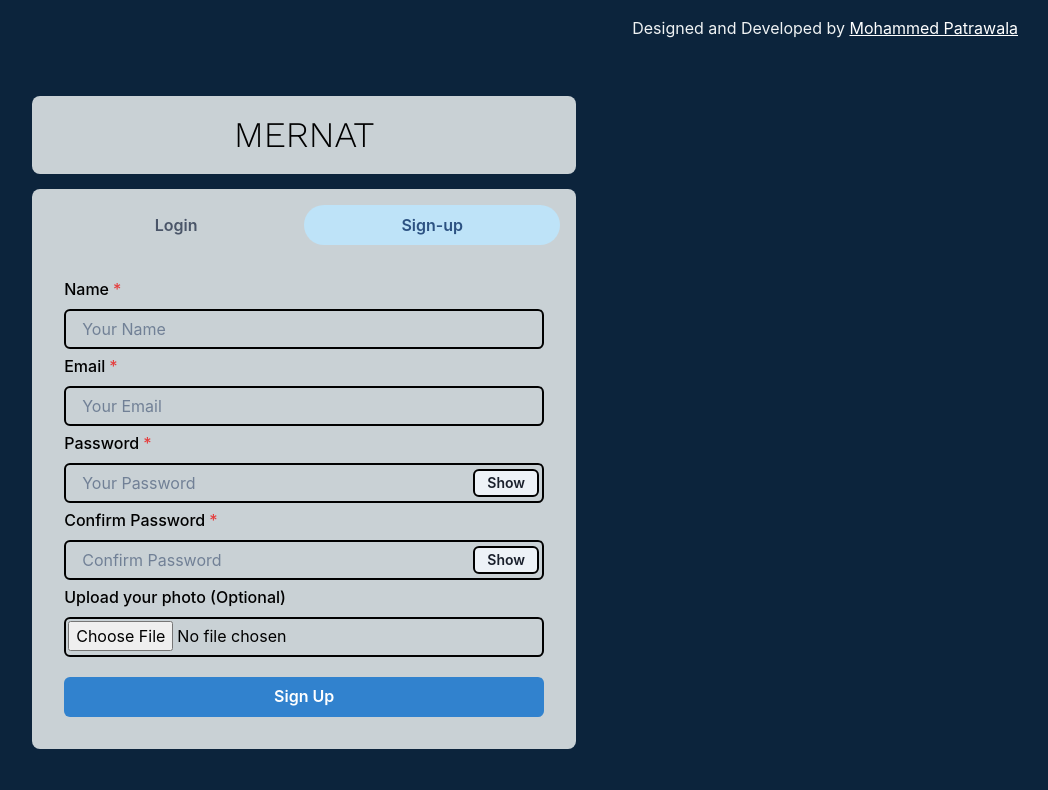
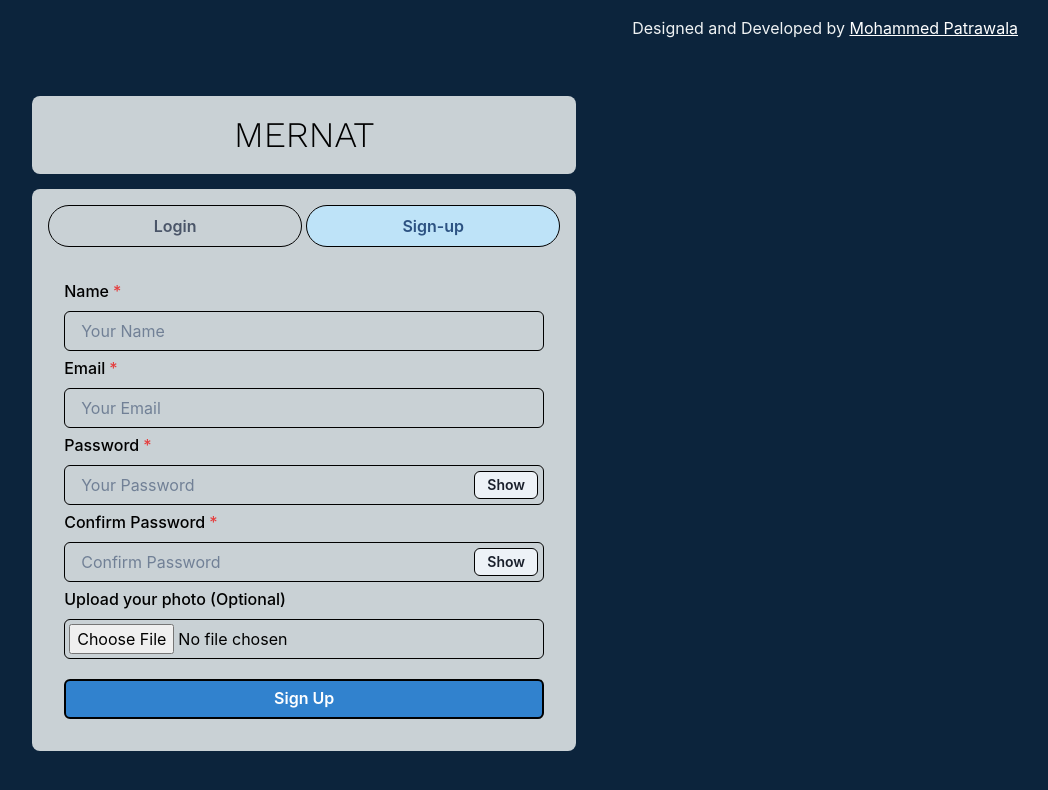
Before and after one commit to mohammedp010/MernAt, a React (Create React App) app in the folder frontend/: page / in a window 1280 px wide. Both pictures are taken after a click on the tab "Sign-up". Shown: the top 790 px of the page, without its empty margins (222-1270 px from the left). Built offline with nearby package versions, Linux system fonts and the light colour scheme.

Commit message:
logn/signup changed/ delete chat bug resolved

```diff
--- a/frontend/src/Pages/ChatPage.js
+++ b/frontend/src/Pages/ChatPage.js
@@ -22,7 +22,7 @@ const ChatPage = () => {
         p="10px"
 
       >
-        {user && <MyChats fetchAgain={fetchAgain} />}
+        {user && <MyChats fetchAgain={fetchAgain} setFetchAgain={setFetchAgain} />}
         {user && ( <ChatBox fetchAgain={fetchAgain} setFetchAgain={setFetchAgain} />)}
       </Box>
     </div>
--- a/frontend/src/Pages/HomePage.js
+++ b/frontend/src/Pages/HomePage.js
@@ -51,9 +51,9 @@ const HomePage = () => {
         </Box>
         <Box bg="white" w="100%" p={4} borderRadius="lg" bgColor="#C9D1D5">
           <Tabs variant="soft-rounded">
-            <TabList mb="1em">
-              <Tab width="50%">Login</Tab>
-              <Tab width="50%">Sign-up</Tab>
+            <TabList mb="1em" gap="1">
+              <Tab width="50%" borderWidth="1px" borderColor="#000">Login</Tab>
+              <Tab width="50%" borderWidth="1px" borderColor="#000">Sign-up</Tab>
             </TabList>
 
             <TabPanels>
--- a/frontend/src/components/authentication/Login.js
+++ b/frontend/src/components/authentication/Login.js
@@ -75,7 +75,7 @@ const Login = () => {
         <FormLabel>Email</FormLabel>
         <Input
           placeholder="Your Email"
-          borderWidth="2px"
+          borderWidth="1px"
           borderColor="#000"
           value={email}
           onChange={(e) => setEmail(e.target.value)}
@@ -86,14 +86,14 @@ const Login = () => {
         <InputGroup>
           <Input
             type={show ? "text" : "password"}
-            borderWidth="2px"
+            borderWidth="1px"
             borderColor="#000"
             value={password}
             placeholder="Your Password"
             onChange={(e) => setPassword(e.target.value)}
           />
           <InputRightElement width="4.5rem">
-            <Button h="1.75rem" mr="1" size="sm" borderWidth="2px" borderColor="#000" onClick={handleClick}>
+            <Button h="1.75rem" mr="1" size="sm" borderWidth="1px" borderColor="#000" onClick={handleClick}>
               {show ? "Hide" : "Show"}
             </Button>
           </InputRightElement>
@@ -103,6 +103,7 @@ const Login = () => {
         colorScheme="blue"
         width="100%"
         style={{ marginTop: 15 }}
+        borderWidth="2px" borderColor="#000"
         onClick={submitHandler}
         isLoading={loading}
       >
@@ -111,6 +112,7 @@ const Login = () => {
       <Button
         variant="solid"
         colorScheme="green"
+        borderWidth="2px" borderColor="#000"
         width="100%"
         onClick={() => {
           setEmail("guest@example.com");
--- a/frontend/src/components/authentication/Signup.js
+++ b/frontend/src/components/authentication/Signup.js
@@ -136,7 +136,7 @@ const Signup = () => {
         <FormLabel>Name</FormLabel>
         <Input
           placeholder="Your Name"
-          borderWidth="2px"
+          borderWidth="1px"
           borderColor="#000"
           onChange={(e) => setName(e.target.value)}
         />
@@ -145,7 +145,7 @@ const Signup = () => {
         <FormLabel>Email</FormLabel>
         <Input
           placeholder="Your Email"
-          borderWidth="2px"
+          borderWidth="1px"
           borderColor="#000"
           onChange={(e) => setEmail(e.target.value)}
         />
@@ -155,13 +155,13 @@ const Signup = () => {
         <InputGroup>
           <Input
             type={show ? "text" : "password"}
-            borderWidth="2px"
+            borderWidth="1px"
             borderColor="#000"
             placeholder="Your Password"
             onChange={(e) => setPassword(e.target.value)}
           />
           <InputRightElement width="4.5rem">
-            <Button h="1.75rem" mr="1" size="sm" borderWidth="2px" borderColor="#000" onClick={handleClick}>
+            <Button h="1.75rem" mr="1" size="sm" borderWidth="1px" borderColor="#000" onClick={handleClick}>
               {show ? "Hide" : "Show"}
             </Button>
           </InputRightElement>
@@ -173,13 +173,13 @@ const Signup = () => {
         <InputGroup>
           <Input
             type={show ? "text" : "password"}
-            borderWidth="2px"
+            borderWidth="1px"
             borderColor="#000"
             placeholder="Confirm Password"
             onChange={(e) => setConfirmpassword(e.target.value)}
           />
           <InputRightElement width="4.5rem">
-            <Button h="1.75rem" mr="1" size="sm" borderWidth="2px" borderColor="#000" onClick={handleClick}>
+            <Button h="1.75rem" mr="1" size="sm" borderWidth="1px" borderColor="#000" onClick={handleClick}>
               {show ? "Hide" : "Show"}
             </Button>
           </InputRightElement>
@@ -189,15 +189,17 @@ const Signup = () => {
         <FormLabel>Upload your photo (Optional)</FormLabel>
         <Input
           type="file"
-          borderWidth="2px"
+          borderWidth="1px"
           borderColor="#000"
-          p={0.5}
+          p={1}
           accept="image/*"
           onChange={(e) => postDetails(e.target.files[0])}
         />
       </FormControl>
       <Button
         colorScheme="blue"
+        borderWidth="2px"
+        borderColor="#000"
         width="100%"
         style={{ marginTop: 15 }}
         onClick={submitHandler}
--- a/frontend/src/components/miscellaneous/SideDrawer.js
+++ b/frontend/src/components/miscellaneous/SideDrawer.js
@@ -163,7 +163,7 @@ const SideDrawer = () => {
                   }}
                 >
                   {notif.chat.isGroupChat
-                    ? `New Message in ${notification.chat.chatName}`
+                    ? `New Message in ${notif.chat.chatName}`
                     : `New Message from ${getSender(user, notif.chat.users)}`}
                 </MenuItem>
               ))}
```
Also changed, not shown: frontend/src/components/MyChats.js (+118 -13 lines), 1 other file (tests, documents, lock files or other folders).
